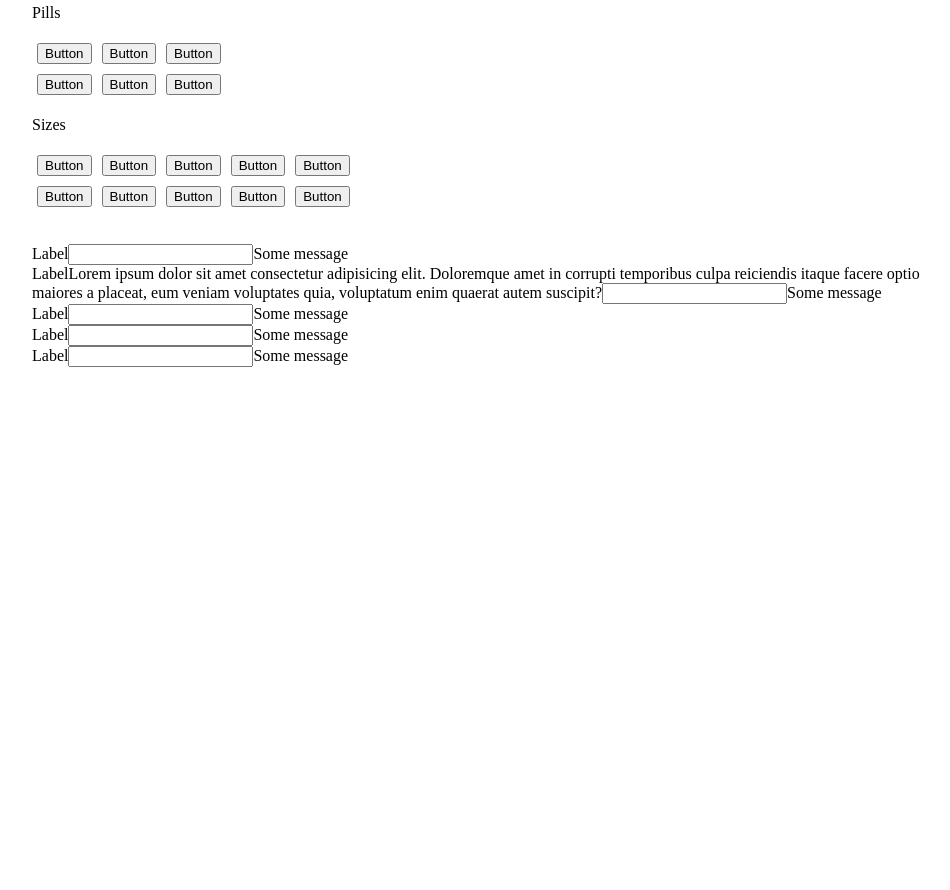
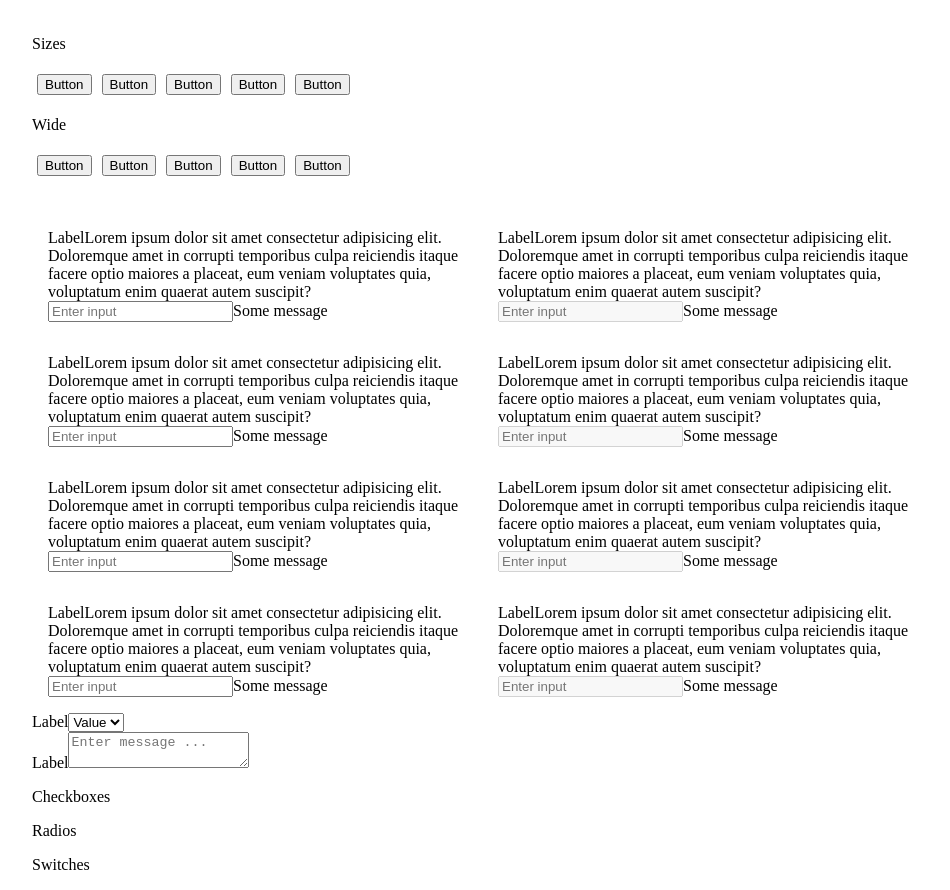
Before and after one commit to monstrasitix/wassup-client, a React app: page / in a window 1280 px wide. Shown: the part 336-1226 px from the top of the page, without its empty margins (158-1108 px from the left). Before the commit the page ends 800 px from the top, so only its background shows below. Built offline with nearby package versions, Linux system fonts and the light colour scheme.

Commit message:
Patched up fields

```diff
--- a/src/app/views/Landing/Landing.view.tsx
+++ b/src/app/views/Landing/Landing.view.tsx
@@ -7,41 +7,60 @@ export interface ILandingProps {};
 
 const Buttons = () => (
     <div>
+        <div className="flex">
+            <div>
                 <p>Plain</p>
 
                 <button children="Button" className="button" />
                 <button children="Button" className="button primary" />
                 <button children="Button" className="button secondary" />
+            </div>
 
+            <div>
                 <p>Disabled</p>
 
                 <button children="Button" disabled className="button" />
                 <button children="Button" disabled className="button primary" />
                 <button children="Button" disabled className="button secondary" />
+            </div>
+        </div>
 
+
+        <div className="flex">
+            <div>
                 <p>Hollow</p>
 
                 <button children="Button" className="button hollow" />
                 <button children="Button" className="button hollow-primary" />
                 <button children="Button" className="button hollow-secondary" />
+            </div>
 
+            <div>
                 <p>Hollow Disabled</p>
 
                 <button children="Button" disabled className="button hollow" />
                 <button children="Button" disabled className="button hollow-primary" />
                 <button children="Button" disabled className="button hollow-secondary" />
+            </div>
+        </div>
 
+        <div className="flex">
+            <div>
                 <p>Pills</p>
 
                 <button children="Button" className="button pill" />
                 <button children="Button" className="button pill primary" />
                 <button children="Button" className="button pill secondary" />
+            </div>
 
-        <br/>
+            <div>
+                <p>Hollow pills</p>
 
                 <button children="Button" className="button pill hollow" />
                 <button children="Button" className="button pill hollow-primary" />
                 <button children="Button" className="button pill hollow-secondary" />
+            </div>
+        </div>
 
         <p>Sizes</p>
 
@@ -51,7 +70,7 @@ const Buttons = () => (
         <button children="Button" className="button large" />
         <button children="Button" className="button massive" />
 
-        <br/>
+        <p>Wide</p>
 
         <button children="Button" className="button wide tiny" />
         <button children="Button" className="button wide small" />
@@ -64,41 +83,129 @@ const Buttons = () => (
 
 const Fields = () => (
     <div>
+        <div className="flex">
             <div className="field">
                 <label className="field-label">Label</label>
-            <input type="text" className="field-input"/>
+                <span className="field-info">
+                    Lorem ipsum dolor sit amet consectetur adipisicing elit.
+                    Doloremque amet in corrupti temporibus culpa reiciendis itaque
+                    facere optio maiores a placeat, eum veniam voluptates quia,
+                    voluptatum enim quaerat autem suscipit?
+                </span>
+                <input type="text" className="field-input" placeholder="Enter input" />
                 <span className="field-message">Some message</span>
             </div>
 
             <div className="field">
                 <label className="field-label">Label</label>
-            <span className="field-message">
+                <span className="field-info">
                     Lorem ipsum dolor sit amet consectetur adipisicing elit.
                     Doloremque amet in corrupti temporibus culpa reiciendis itaque
                     facere optio maiores a placeat, eum veniam voluptates quia,
                     voluptatum enim quaerat autem suscipit?
                 </span>
-            <input type="text" className="field-input"/>
+                <input type="text" disabled className="field-input" placeholder="Enter input" />
+                <span className="field-message">Some message</span>
+            </div>
+        </div>
+
+        <div className="flex">
+            <div className="field success">
+                <label className="field-label">Label</label>
+                <span className="field-info">
+                    Lorem ipsum dolor sit amet consectetur adipisicing elit.
+                    Doloremque amet in corrupti temporibus culpa reiciendis itaque
+                    facere optio maiores a placeat, eum veniam voluptates quia,
+                    voluptatum enim quaerat autem suscipit?
+                </span>
+                <input type="text" className="field-input" placeholder="Enter input" />
                 <span className="field-message">Some message</span>
             </div>
 
-        <div className="field field--success">
+            <div className="field success">
                 <label className="field-label">Label</label>
-            <input type="text" className="field-input"/>
+                <span className="field-info">
+                    Lorem ipsum dolor sit amet consectetur adipisicing elit.
+                    Doloremque amet in corrupti temporibus culpa reiciendis itaque
+                    facere optio maiores a placeat, eum veniam voluptates quia,
+                    voluptatum enim quaerat autem suscipit?
+                </span>
+                <input type="text" disabled className="field-input" placeholder="Enter input" />
+                <span className="field-message">Some message</span>
+            </div>
+        </div>
+
+        <div className="flex">
+            <div className="field warning">
+                <label className="field-label">Label</label>
+                <span className="field-info">
+                    Lorem ipsum dolor sit amet consectetur adipisicing elit.
+                    Doloremque amet in corrupti temporibus culpa reiciendis itaque
+                    facere optio maiores a placeat, eum veniam voluptates quia,
+                    voluptatum enim quaerat autem suscipit?
+                </span>
+                <input type="text" className="field-input" placeholder="Enter input" />
                 <span className="field-message">Some message</span>
             </div>
 
-        <div className="field field--warning">
+            <div className="field warning">
                 <label className="field-label">Label</label>
-            <input type="text" className="field-input"/>
+                <span className="field-info">
+                    Lorem ipsum dolor sit amet consectetur adipisicing elit.
+                    Doloremque amet in corrupti temporibus culpa reiciendis itaque
+                    facere optio maiores a placeat, eum veniam voluptates quia,
+                    voluptatum enim quaerat autem suscipit?
+                </span>
+                <input type="text" disabled className="field-input" placeholder="Enter input" />
+                <span className="field-message">Some message</span>
+            </div>
+        </div>
+
+        <div className="flex">
+            <div className="field error">
+                <label className="field-label">Label</label>
+                <span className="field-info">
+                    Lorem ipsum dolor sit amet consectetur adipisicing elit.
+                    Doloremque amet in corrupti temporibus culpa reiciendis itaque
+                    facere optio maiores a placeat, eum veniam voluptates quia,
+                    voluptatum enim quaerat autem suscipit?
+                </span>
+                <input type="text" className="field-input" placeholder="Enter input" />
                 <span className="field-message">Some message</span>
             </div>
 
-        <div className="field field--error">
+            <div className="field error">
                 <label className="field-label">Label</label>
-            <input type="text" className="field-input"/>
+                <span className="field-info">
+                    Lorem ipsum dolor sit amet consectetur adipisicing elit.
+                    Doloremque amet in corrupti temporibus culpa reiciendis itaque
+                    facere optio maiores a placeat, eum veniam voluptates quia,
+                    voluptatum enim quaerat autem suscipit?
+                </span>
+                <input type="text" disabled className="field-input" placeholder="Enter input" />
                 <span className="field-message">Some message</span>
             </div>
+        </div>
+
+        <div className="field">
+            <label className="field-label">Label</label>
+            <select className="field-input">
+                <option value="1">Value</option>
+                <option value="1">Value</option>
+                <option value="1">Value</option>
+                <option value="1">Value</option>
+            </select>
+        </div>
+
+        <div className="field">
+            <label className="field-label">Label</label>
+            <textarea className="field-input" placeholder="Enter message ..." />
+        </div>
+
+
+        <p>Checkboxes</p>
+        <p>Radios</p>
+        <p>Switches</p>
     </div>
 );
 
@@ -108,6 +215,13 @@ const Landing: React.FC<ILandingProps> = () => (
         <style children={`
             .button {
                 margin: 5px;
+            }
+            .flex {
+                display: flex;
+            }
+            .flex > * {
+                width: 100%;
+                margin: 1em;
             }
             .a {
                 width: 90%;
--- a/src/styles/components/_field.scss
+++ b/src/styles/components/_field.scss
@@ -9,11 +9,15 @@
         @include field-hook('field.input');
     }
 
+    &-info {
+        @include field-hook('field.info');
+    }
+
     &-message {
         @include field-hook('field.message');
     }
 
-    @at-root &--success & {
+    @at-root &.success & {
         &-input {
             @include field-hook('field.success.input');
         }
@@ -23,7 +27,7 @@
         }
     }
 
-    @at-root &--warning & {
+    @at-root &.warning & {
         &-input {
             @include field-hook('field.warning.input');
         }
@@ -33,7 +37,7 @@
         }
     }
 
-    @at-root &--error & {
+    @at-root &.error & {
         &-input {
             @include field-hook('field.error.input');
         }
```
Also changed, not shown: src/styles/themes/default/components/_field.scss (+31 -2 lines). Lines whose indentation alone changed are shown as unchanged.
